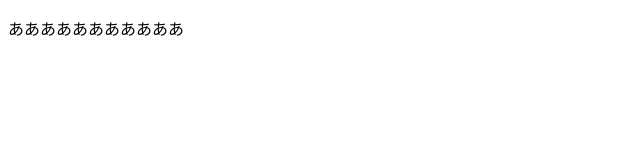
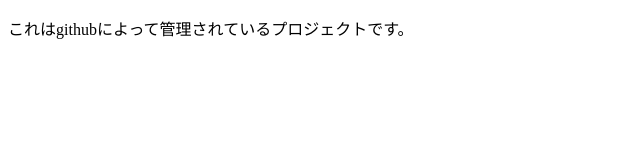
Before and after one commit to Dev-Ozawa/git_tutorial_demonstration, a plain HTML site: page view/about.html in a window 1280 px wide. Shown: the whole page, without its empty margins (0-640 px from the left). Drawn offline with Linux system fonts and the light colour scheme.

Commit message:
indexページとaboutページの文言修正

```diff
--- a/view/about.html
+++ b/view/about.html
@@ -2,9 +2,9 @@
 <html>
 <head>
 <meta charset="UTF-8">
-<title>あああああああ</title>
+<title>アバウトページ</title>
 </head>
 <body>
-<p>あああああああああああ</p>
+<p>これはgithubによって管理されているプロジェクトです。</p>
 </body>
 </html>
```
Also changed, not shown: view/index.html (+1 -1 lines).
